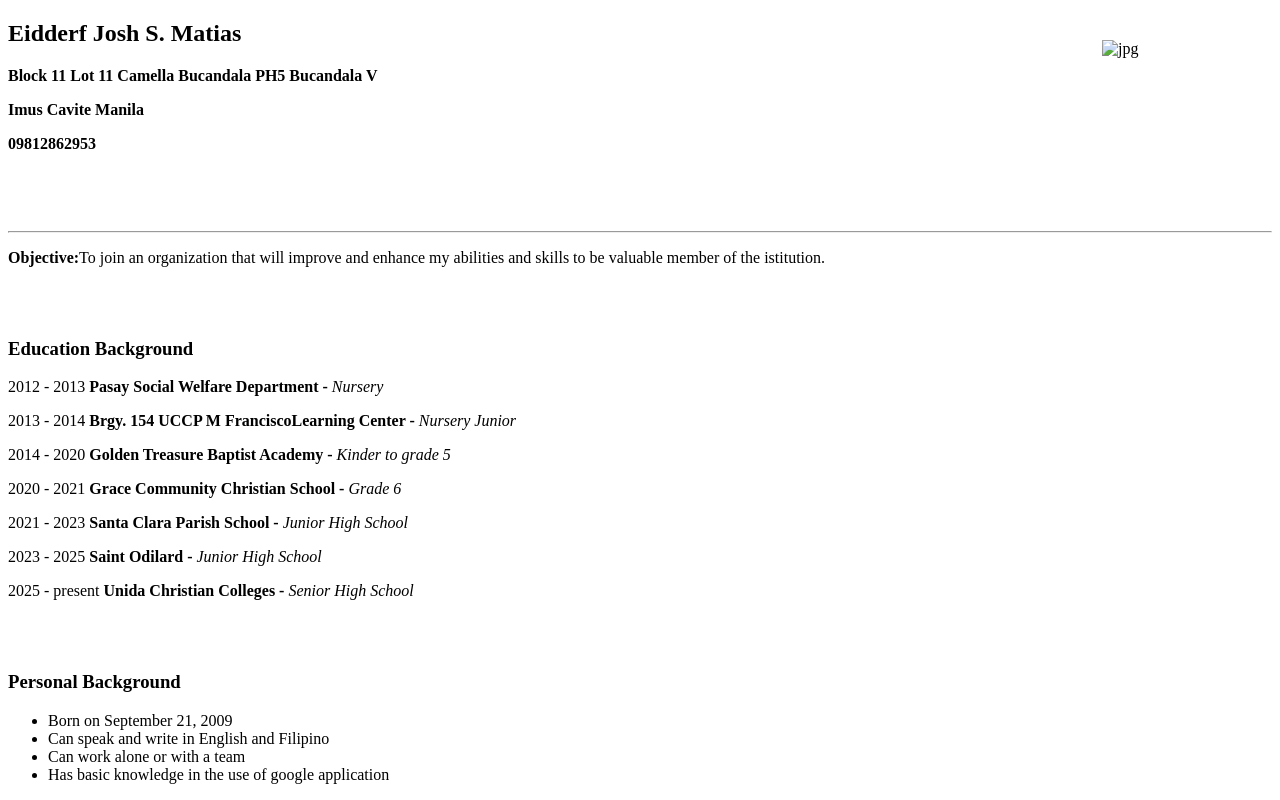
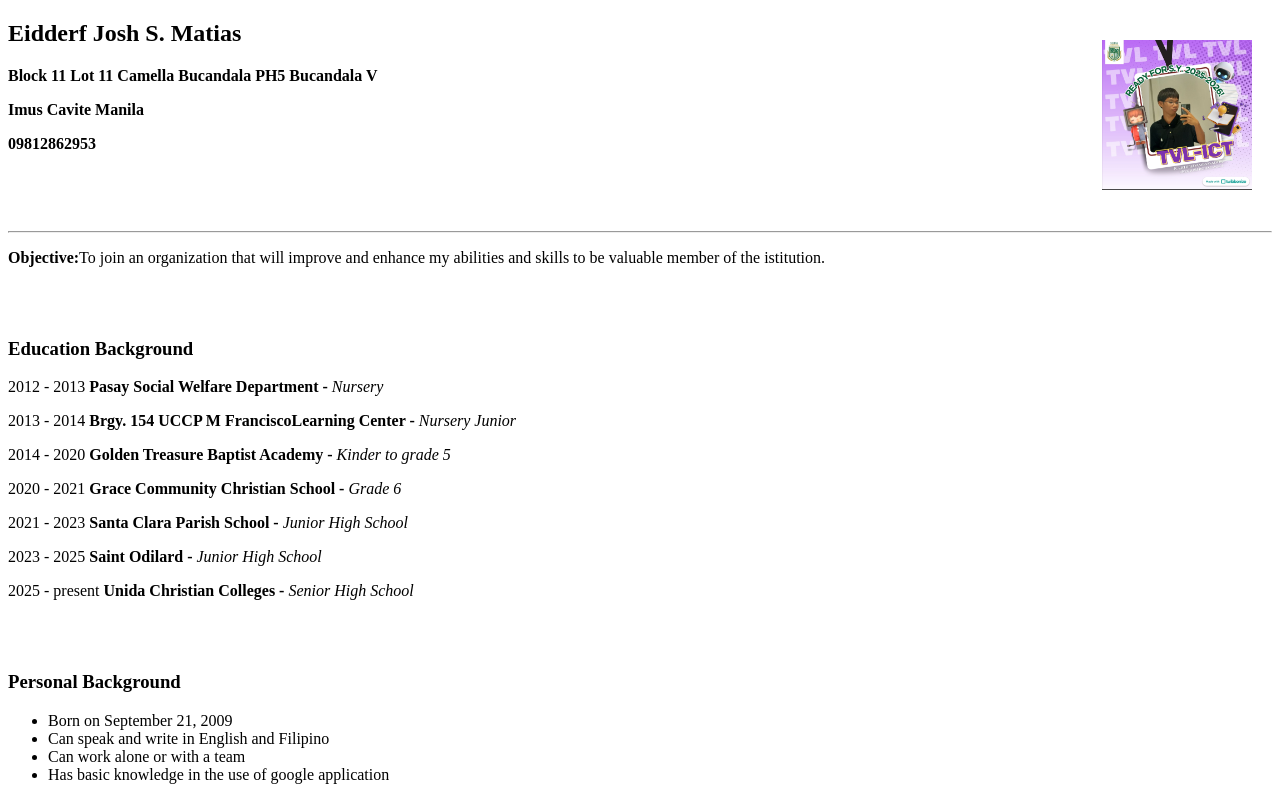
Before and after one commit to MatiasEidderfjosh/Resume, a plain HTML site: page index.html in a window 1280 px wide. Shown: the top 800 px of the page. Drawn offline with Linux system fonts and the light colour scheme.

Commit message:
Update index.html

```diff
--- a/index.html
+++ b/index.html
@@ -6,7 +6,7 @@
     <title>Resume</title>
 </head>
 <body>
-    <img src="./Eidderf.jpg" alt="jpg" width="150" height="150" style="float: right; margin: 20px;">
+    <img src="./Eidderf.jpg.jpg" alt="jpg" width="150" height="150" style="float: right; margin: 20px;">
     <h2>Eidderf Josh S. Matias</h2>
     <p><strong>Block 11 Lot 11 Camella Bucandala PH5 Bucandala V</strong></p>
     <p><strong>Imus Cavite Manila</strong></p>
```
